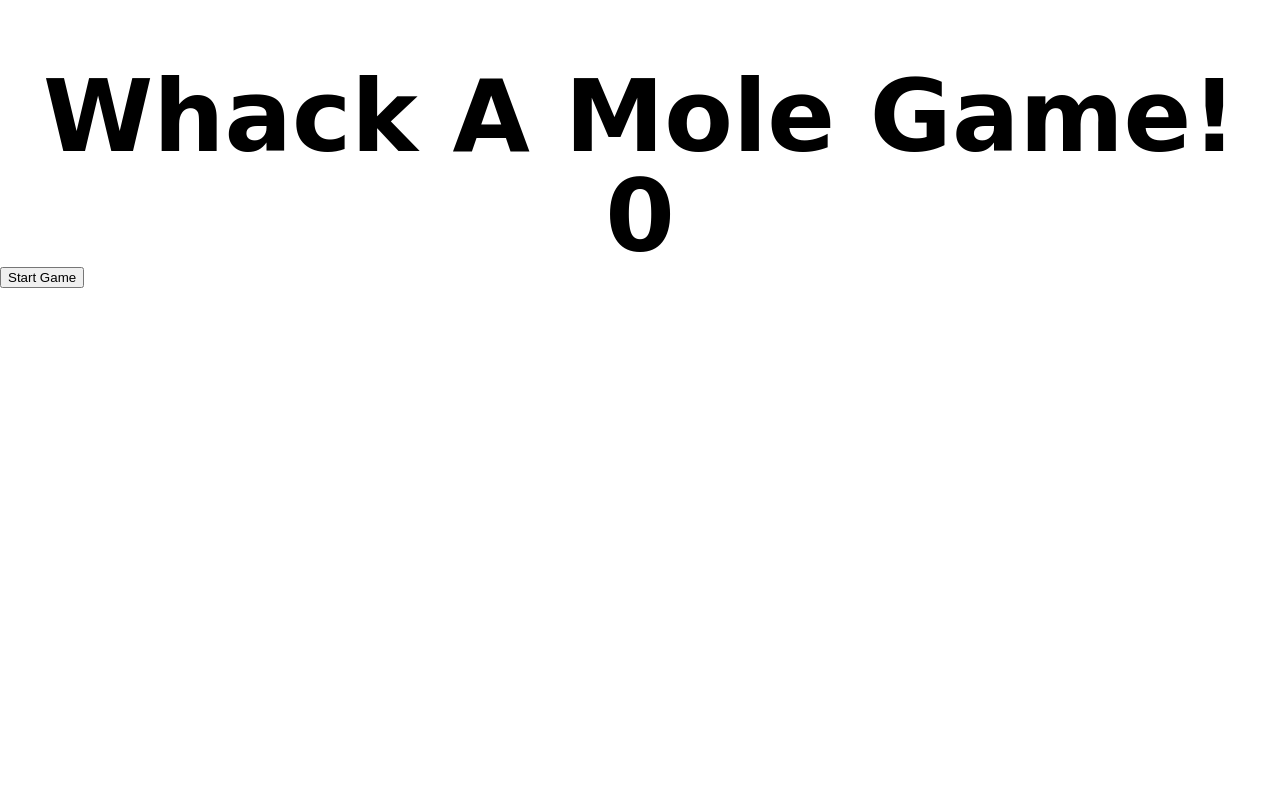
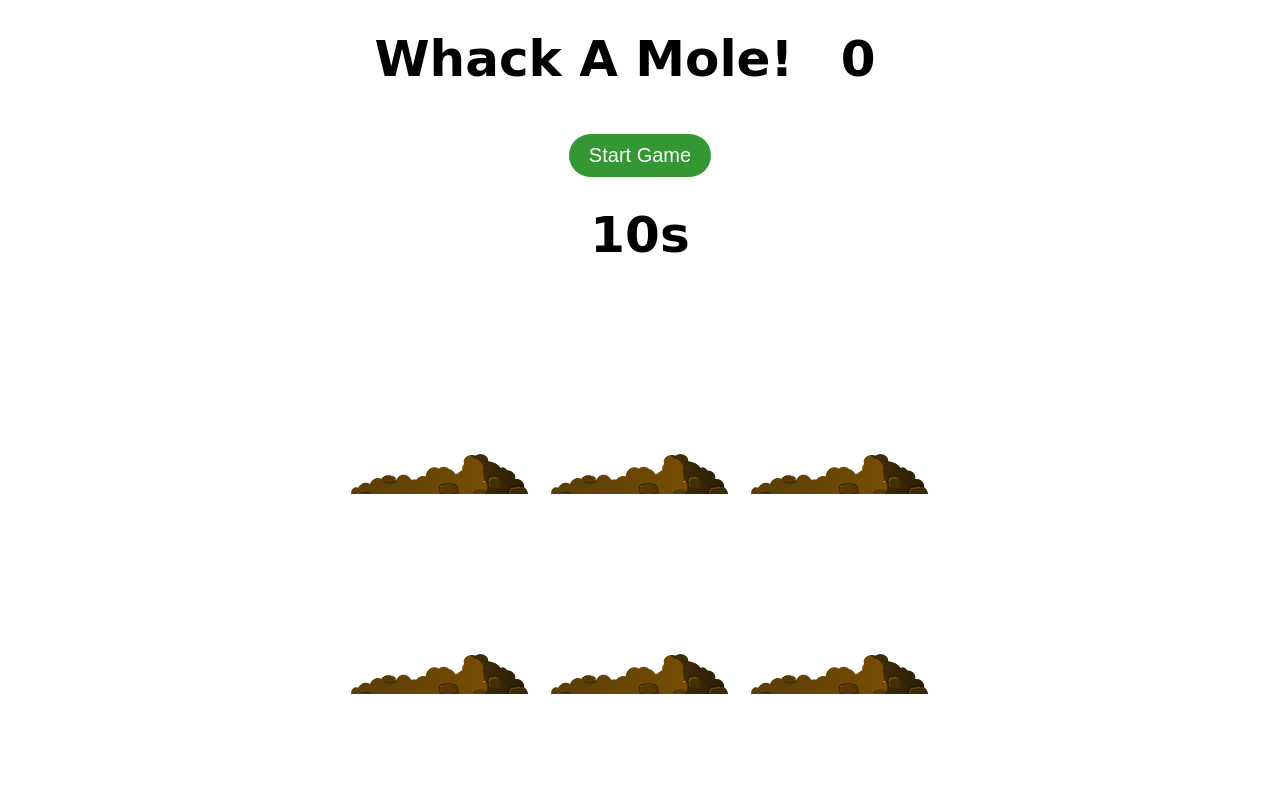
Before and after one commit to vsvang87/whack-a-mole, a website: page index.html in a window 1280 px wide. Drawn offline with Linux system fonts and the light colour scheme.

Commit message:
add count down, game over message

```diff
--- a/css/style.css
+++ b/css/style.css
@@ -15,7 +15,7 @@ html {
 
   h1 {
     text-align: center;
-    font-size: 10rem;
+    font-size: 5rem;
     line-height: 1;
     margin-bottom: 0;
   }
@@ -26,7 +26,19 @@ html {
     line-height: 1;
     border-radius: 1rem;
   }
-
+  .button-div {
+    margin-top: 5rem;
+    text-align: center;
+  }
+  .start-btn {
+    padding: 1rem 2rem;
+    border: none;
+    background: rgb(52, 151, 52);
+    cursor: pointer;
+    color: #fff;
+    border-radius: 50px 50px;
+    font-size: 2rem;
+  }
   .game {
     width: 600px;
     height: 400px;
@@ -43,7 +55,9 @@ html {
 
   .hole:after {
     display: block;
-    background-image: url(../image/dirt.svg) bottom center no-repeat;
+    background-image: url(../image/dirt.svg);
+    background-position: bottom;
+    background-repeat: no-repeat;
     background-size: contain;
     content: '';
     width: 100%;
@@ -54,7 +68,9 @@ html {
   }
 
   .mole {
-    background-image: url(../image/mole.jpg) bottom center no-repeat;
+    background-image: url(../image/mole.jpg);
+    background-position: bottom;
+    background-repeat: no-repeat;
     background-size: 60%;
     position: absolute;
     top: 100%;
--- a/index.html
+++ b/index.html
@@ -8,8 +8,12 @@
   </head>
   <body>
     <div class="container">
-      <h1>Whack A Mole Game! <span class="score">0</span></h1>
-      <button class="start">Start Game</button>
+      <h1>Whack A Mole! <span class="score">0</span></h1>
+      <div class="button-div">
+        <button class="start-btn">Start Game</button>
+        <h1 class="count-down">10s</h1>
+        <h1 class="message"></h1>
+      </div>
       <div class="game">
         <div class="hole hole1">
           <div class="mole"></div>
--- a/js/main.js
+++ b/js/main.js
@@ -1,10 +1,13 @@
 const holes = document.querySelectorAll(".hole");
 const scoreBoard = document.querySelector(".score");
 const moles = document.querySelectorAll(".mole");
-const startBtn = document.querySelector(".start");
+const startBtn = document.querySelector(".start-btn");
+const message = document.querySelector(".message");
+let countDown = document.querySelector(".count-down");
 let lastHole;
 let timeUp = false;
 let score = 0;
+let count = 10;
 
 function randomTime(min, max) {
   return Math.round(Math.random() * (max - min) + min);
@@ -46,6 +49,8 @@ function startGame() {
 
   //set time up to true after 10 seconds
   setTimeout(() => (timeUp = true), 10000);
+
+  message.innerHTML = "Game Over";
 }
 
 function hitOnHead(e) {
```
